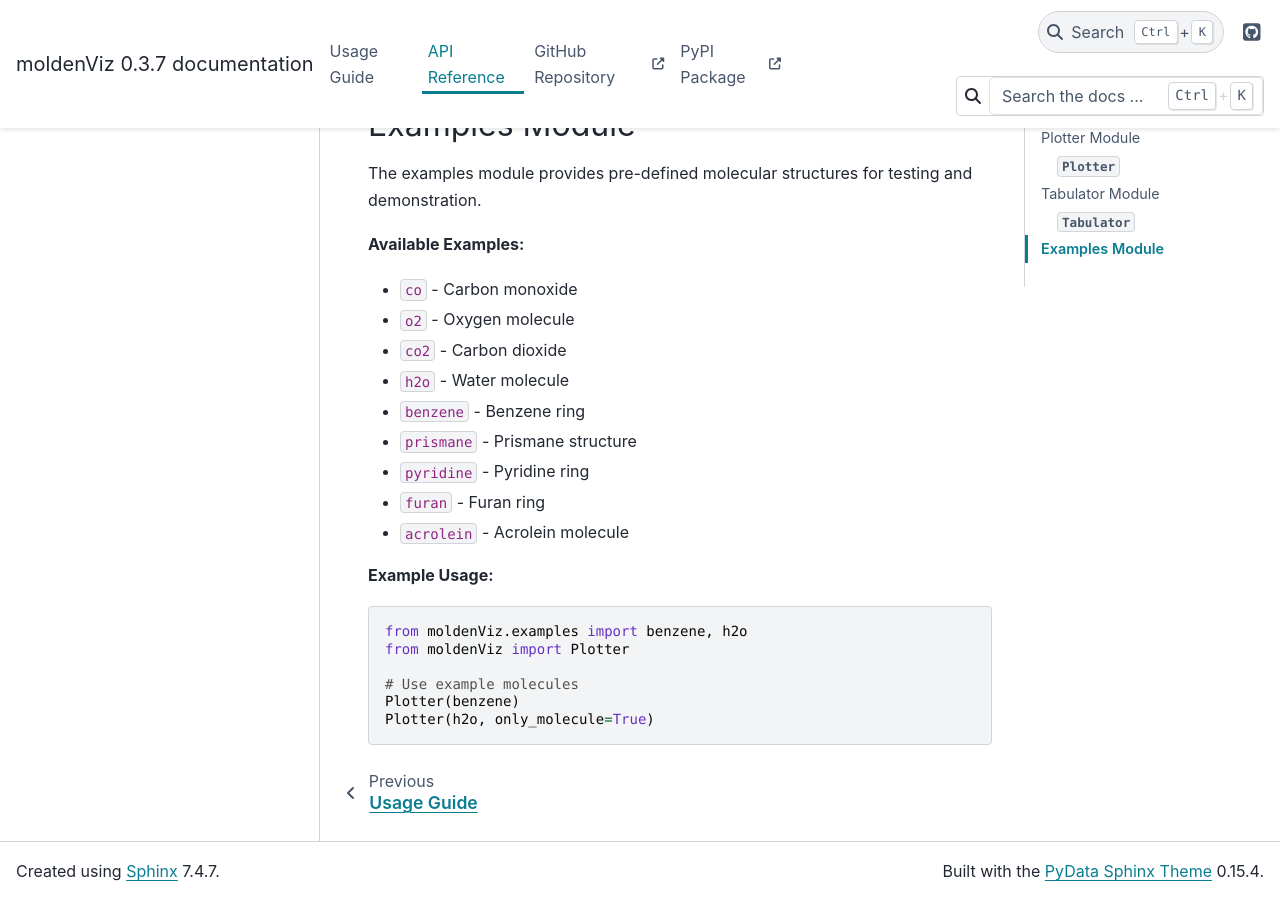
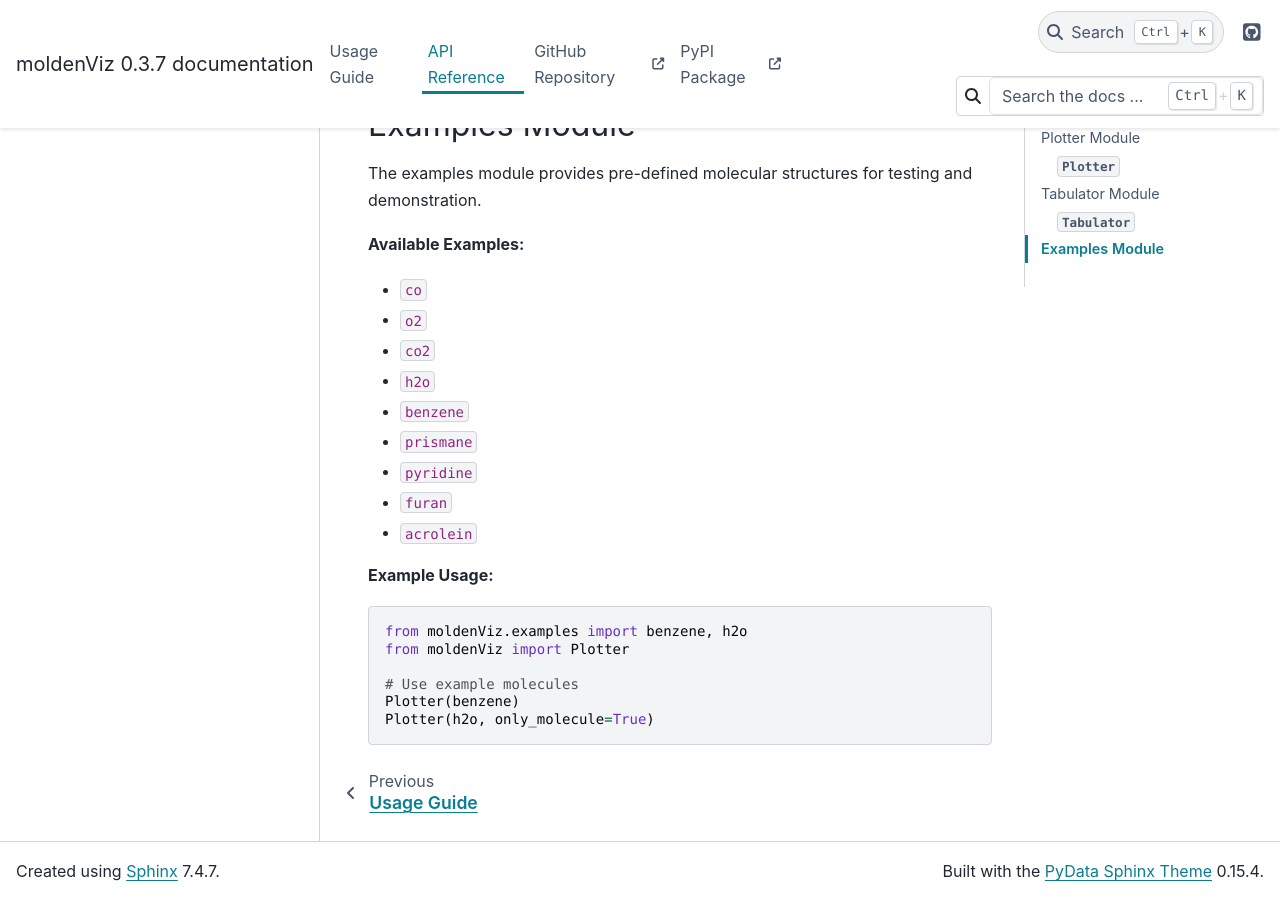
Before and after one commit to Faria22/moldenViz, a Sphinx documentation site: the page built from docs/source/api.rst, in a window 1280 px wide and 900 px high, scrolled down 3570 px. Built offline with Sphinx 7.4.7 and the PyData theme 0.15.4, drawn with Linux system fonts in a browser that asks for light colours.

Commit message:
Fix API documentation formatting issues: replace double backticks with single and remove example molecule descriptions
Co-authored-by: Faria22 <65261523+Faria22@users.noreply.github.com>

```diff
--- a/docs/source/api.rst
+++ b/docs/source/api.rst
@@ -87,7 +87,7 @@ The tabulator module provides functionality to create grids and tabulate molecul
    **Attributes:**
 
    * ``grid`` (numpy.ndarray): The generated grid points.
-   * ``gtos`` (numpy.ndarray): Tabulated Gaussian-type orbital data on the grid.
+   * `gtos` (numpy.ndarray): Tabulated Gaussian-type orbital data on the grid.
 
    **Methods:**
 
@@ -143,15 +143,15 @@ The examples module provides pre-defined molecular structures for testing and de
 
 **Available Examples:**
 
-* ``co`` - Carbon monoxide
-* ``o2`` - Oxygen molecule
-* ``co2`` - Carbon dioxide
-* ``h2o`` - Water molecule
-* ``benzene`` - Benzene ring
-* ``prismane`` - Prismane structure
-* ``pyridine`` - Pyridine ring
-* ``furan`` - Furan ring
-* ``acrolein`` - Acrolein molecule
+* ``co``
+* ``o2``
+* ``co2``
+* ``h2o``
+* ``benzene``
+* ``prismane``
+* ``pyridine``
+* ``furan``
+* ``acrolein``
 
 **Example Usage:**
 
```
